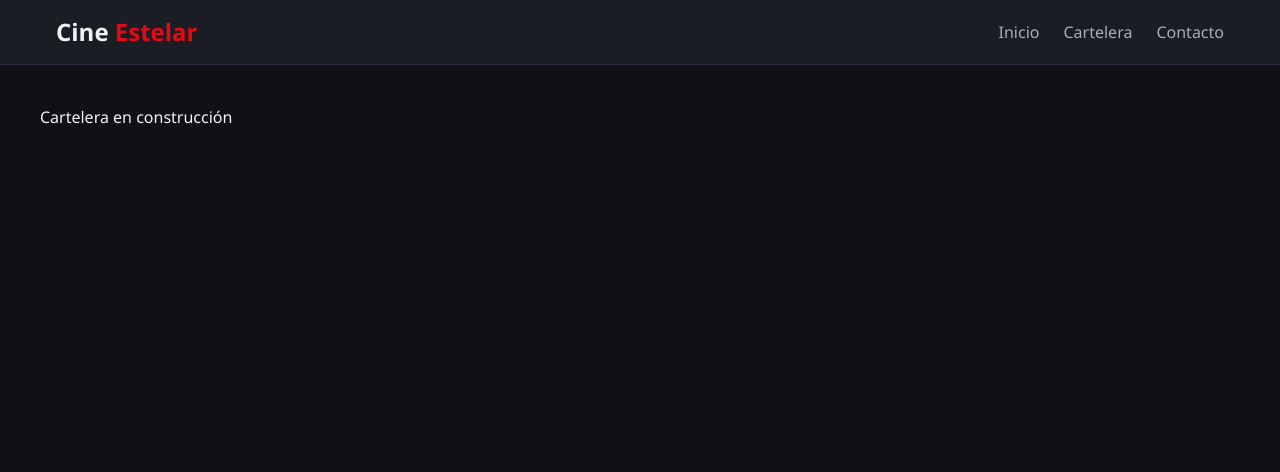
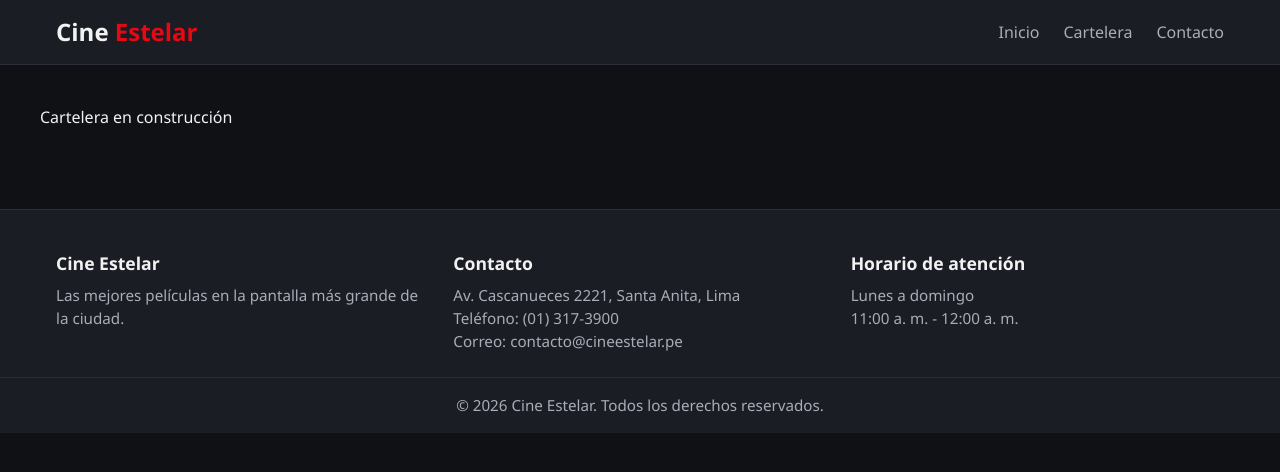
Before and after one commit to josedev123-eng/Laboratorio09-Empresariales, a React (Vite) app: page / in a window 1280 px wide. Shown: the top 472 px of the page. Built offline with nearby package versions, Linux system fonts and the light colour scheme.

Commit message:
Agrega el componente Footer con la dirección, teléfono, correo y horario de atención del cine, con sus estilos en footer.css

```diff
--- a/src/App.jsx
+++ b/src/App.jsx
@@ -1,4 +1,5 @@
 import Header from './components/Header.jsx'
+import Footer from './components/Footer.jsx'
 
 function App() {
   return (
@@ -7,6 +8,7 @@ function App() {
       <main className="contenedor seccion">
         <p>Cartelera en construcción</p>
       </main>
+      <Footer />
     </>
   )
 }
--- /dev/null
+++ b/src/components/Footer.jsx
@@ -0,0 +1,31 @@
+import '../styles/components/footer.css'
+
+function Footer() {
+  return (
+    <footer className="footer" id="contacto">
+      <div className="contenedor footer-contenido">
+        <div>
+          <h3>Cine Estelar</h3>
+          <p>Las mejores películas en la pantalla más grande de la ciudad.</p>
+        </div>
+
+        <div>
+          <h3>Contacto</h3>
+          <p>Av. Cascanueces 2221, Santa Anita, Lima</p>
+          <p>Teléfono: (01) 317-3900</p>
+          <p>Correo: contacto@cineestelar.pe</p>
+        </div>
+
+        <div>
+          <h3>Horario de atención</h3>
+          <p>Lunes a domingo</p>
+          <p>11:00 a. m. - 12:00 a. m.</p>
+        </div>
+      </div>
+
+      <p className="footer-copy">© 2026 Cine Estelar. Todos los derechos reservados.</p>
+    </footer>
+  )
+}
+
+export default Footer
--- /dev/null
+++ b/src/styles/components/footer.css
@@ -0,0 +1,30 @@
+.footer {
+  background-color: var(--color-superficie);
+  border-top: 1px solid var(--color-borde);
+  margin-top: var(--espacio-xl);
+  padding-top: var(--espacio-xl);
+}
+
+.footer-contenido {
+  display: grid;
+  grid-template-columns: repeat(auto-fit, minmax(220px, 1fr));
+  gap: var(--espacio-lg);
+}
+
+.footer h3 {
+  font-size: 1.1rem;
+  margin-bottom: var(--espacio-sm);
+}
+
+.footer p {
+  color: var(--color-texto-suave);
+  font-size: 0.95rem;
+}
+
+.footer-copy {
+  text-align: center;
+  border-top: 1px solid var(--color-borde);
+  margin-top: var(--espacio-lg);
+  padding: var(--espacio-md) 0;
+  font-size: 0.85rem;
+}
```
